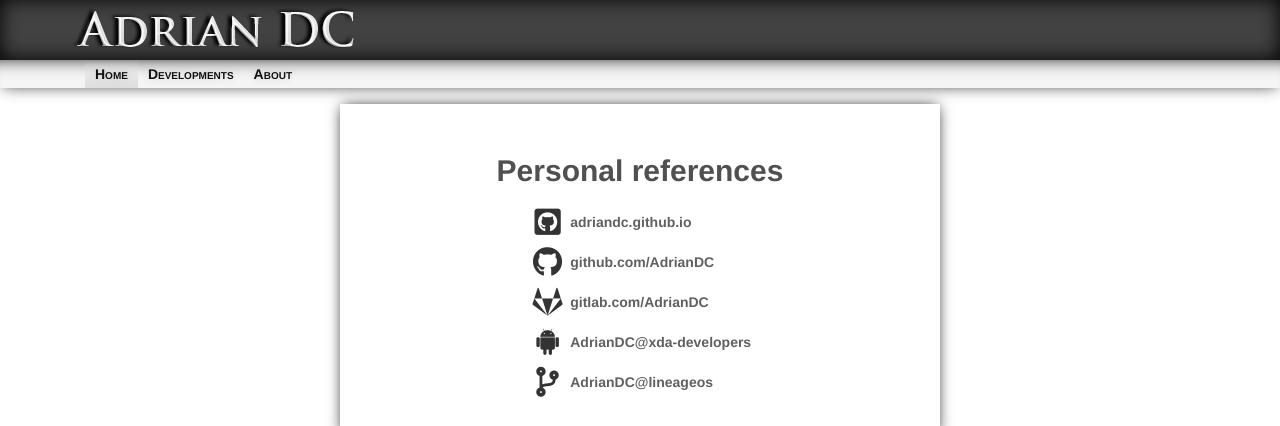
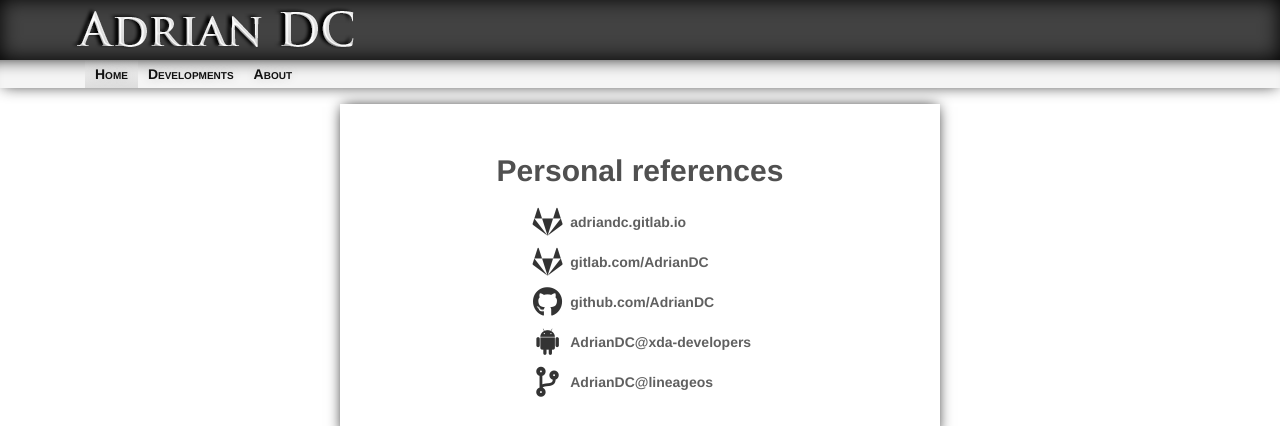
Before and after one commit to AdrianDC/adriandc.github.io, a Jekyll site: the page built from index.md, in a window 1280 px wide. Shown: the top 426 px of the page. Built offline with Jekyll 4.4.1, drawn with Linux system fonts in a browser that asks for light colours; nearby versions of some CDN libraries.

Commit message:
docs(readme): link to 'adriandc.gitlab.io' as main website
Signed-off-by: Adrian DC <radian.dc@gmail.com>

```diff
--- a/index.md
+++ b/index.md
@@ -9,11 +9,11 @@ type: dialog
 
 <div class="page-content-field">
 
-  <i class="fab fa-github-square fa-fw"></i> [adriandc.github.io](https://adriandc.github.io){: target="_blank" }
+  <i class="fab fa-gitlab fa-fw"></i> [adriandc.gitlab.io](https://adriandc.gitlab.io){: target="_blank" }
+
+  <i class="fab fa-gitlab fa-fw"></i> [gitlab.com/AdrianDC](https://gitlab.com/AdrianDC){: target="_blank" }
 
   <i class="fab fa-github fa-fw"></i> [github.com/AdrianDC](https://github.com/AdrianDC?tab=repositories){: target="_blank" }
-
-  <i class="fab fa-gitlab fa-fw"></i> [gitlab.com/AdrianDC](https://gitlab.com/AdrianDC){: target="_blank" }
 
   <i class="fab fa-android fa-fw"></i> [AdrianDC@xda-developers](https://forum.xda-developers.com/member.php?u=2233641){: target="_blank" }
 
```
Also changed, not shown: README.md.
